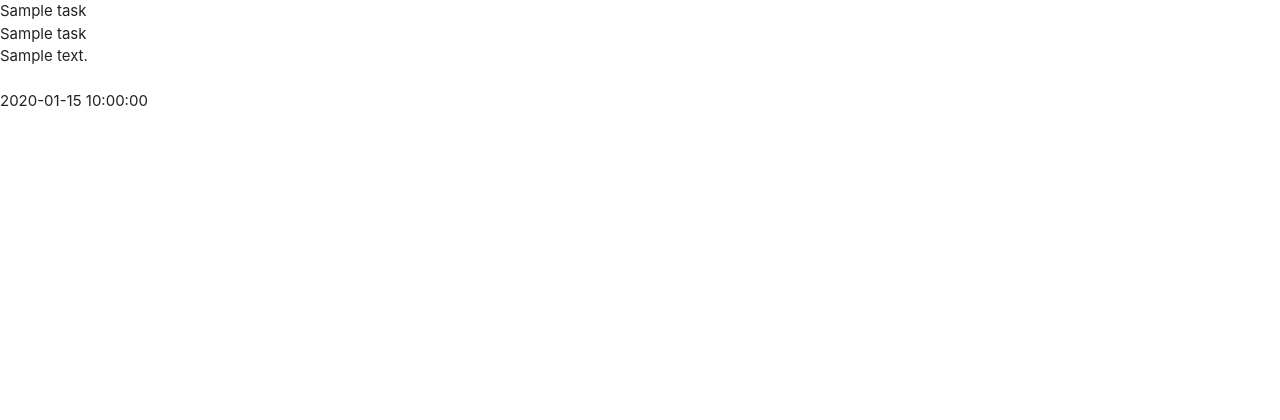
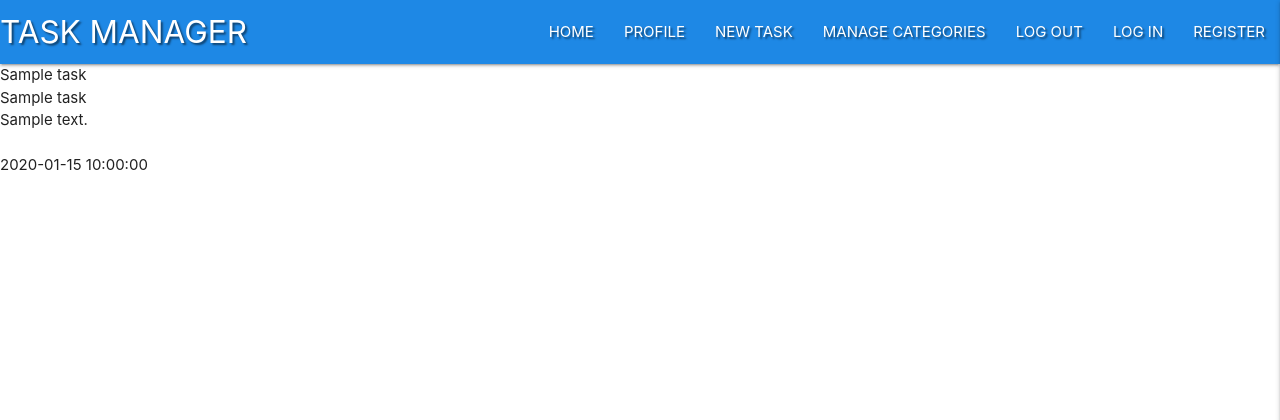
Before and after one commit to JoyZadan/task-manager, a Flask app: page / in a window 1280 px wide. Shown: the top 420 px of the page. Run offline with Flask 2, Linux system fonts and the light colour scheme; a database or web service that is not in the repository returns one stand-in record (values such as "Sample title"); some libraries are stand-ins or nearby versions.

Commit message:
Add Materialize Navbar and Sidebar

```diff
--- a/static/css/style.css
+++ b/static/css/style.css
@@ -0,0 +1,3 @@
+.text-shadow {
+    text-shadow: 2px 2px 2px rgba(0, 0, 0, 0.5)
+}
--- a/static/js/script.js
+++ b/static/js/script.js
@@ -0,0 +1,3 @@
+$(document).ready(function() {
+    $('.sidenav').sidenav({edge: "right"});
+});
--- a/templates/base.html
+++ b/templates/base.html
@@ -15,6 +15,37 @@
 </head>
 <body>
 
+    <header>
+        <!-- top navbar -->
+        <nav class="nav-extended text-shadow blue darken-1">
+            <div class="nav-wrapper">
+                <a href="{{ url_for('get_tasks') }}" class="brand-logo">TASK MANAGER</a>
+                <a href="#" data-target="mobile-demo" class="sidenav-trigger right"><i class="material-icons">menu</i></a>
+                <ul class="right hide-on-med-and-down">
+                    <li><a href="{{ url_for('get_tasks') }}">HOME</a></li>
+                    <li><a href="#">PROFILE</a></li>
+                    <li><a href="#">NEW TASK</a></li>
+                    <li><a href="#">MANAGE CATEGORIES</a></li>
+                    <li><a href="#">LOG OUT</a></li>
+                    <li><a href="#">LOG IN</a></li>
+                    <li><a href="#">REGISTER</a></li>
+                </ul>
+            </div>
+        </nav>
+
+        <!-- mobile sidenav -->
+        <ul class="sidenav" id="mobile-demo">
+            <li><h4 class="center-align light-blue-text text-darken-4">TASK MANAGER</h4></li>
+            <li><a href="{{ url_for('get_tasks') }}">HOME</a></li>
+            <li><a href="#">PROFILE</a></li>
+            <li><a href="#">NEW TASK</a></li>
+            <li><a href="#">MANAGE CATEGORIES</a></li>
+            <li><a href="#">LOG OUT</a></li>
+            <li><a href="#">LOG IN</a></li>
+            <li><a href="#">REGISTER</a></li>
+        </ul>
+    </header>
+
     {% block content %}
 
     {% endblock%}
```
